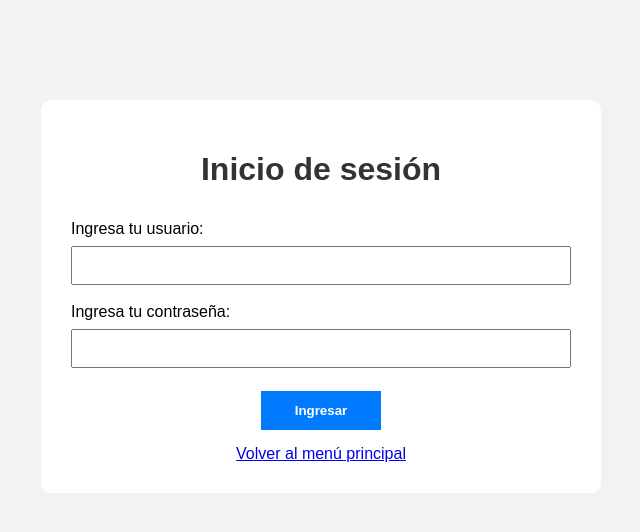
After one commit to MatiasFeliu/examen_programacion_web, a Flask app: template templates/ejercicio2.html in a window 1280 px wide. The commit adds this page. Shown: the top 532 px of the page, without its empty margins (319-959 px from the left). Run offline with Flask 3, Linux system fonts and the light colour scheme; the template is opened without the code that fills it, so the values that code supplies are empty.

Commit message:
Se implementa inicio de sesión con validación de usuarios y ajustes visuales

```diff
--- a/main.py
+++ b/main.py
@@ -39,9 +39,24 @@ def ejercicio1():
     return render_template("ejercicio1.html")
 
 
-@app.route("/ejercicio2")
+
+@app.route("/ejercicio2", methods=["GET", "POST"])
 def ejercicio2():
-    return "Ejercicio 2: Inicio de sesión"
+    if request.method == "POST":
+        usuario = request.form["usuario"]
+        contrasena = request.form["contrasena"]
+
+        if usuario == "juan" and contrasena == "admin":
+            mensaje = "Bienvenido administrador juan"
+        elif usuario == "pepe" and contrasena == "user":
+            mensaje = "Bienvenido usuario pepe"
+        else:
+            mensaje = "Usuario o contraseña incorrectos"
+
+        return render_template("ejercicio2.html", mensaje=mensaje)
+
+    return render_template("ejercicio2.html")
+
 
 
 if __name__ == "__main__":
--- a/static/css/estilos.css
+++ b/static/css/estilos.css
@@ -100,7 +100,8 @@ form .boton {
 
 .resultado {
     text-align: left;
-    margin-top: 20px;
+    margin-top: 5px;
+    margin-bottom: 25px;
 }
 
 .resultado p {
--- /dev/null
+++ b/templates/ejercicio2.html
@@ -0,0 +1,33 @@
+{% extends "base.html" %}
+
+{% block titulo %}Inicio de sesión{% endblock %}
+
+{% block contenido %}
+
+<div class="contenedor">
+    <h1>Inicio de sesión</h1>
+
+    <form action="{{ url_for('ejercicio2') }}" method="POST">
+
+        <label for="usuario">Ingresa tu usuario:</label>
+        <input type="text" id="usuario" name="usuario" required>
+
+        <label for="contrasena">Ingresa tu contraseña:</label>
+        <input type="password" id="contrasena" name="contrasena" required>
+
+        <button type="submit" class="boton-calcular">
+            Ingresar
+        </button>
+
+    </form>
+
+    {% if mensaje is defined %}
+        <div class="resultado">
+            <p><strong>{{ mensaje }}</strong></p>
+        </div>
+    {% endif %}
+
+    <a href="{{ url_for('inicio') }}">Volver al menú principal</a>
+</div>
+
+{% endblock %}
```
